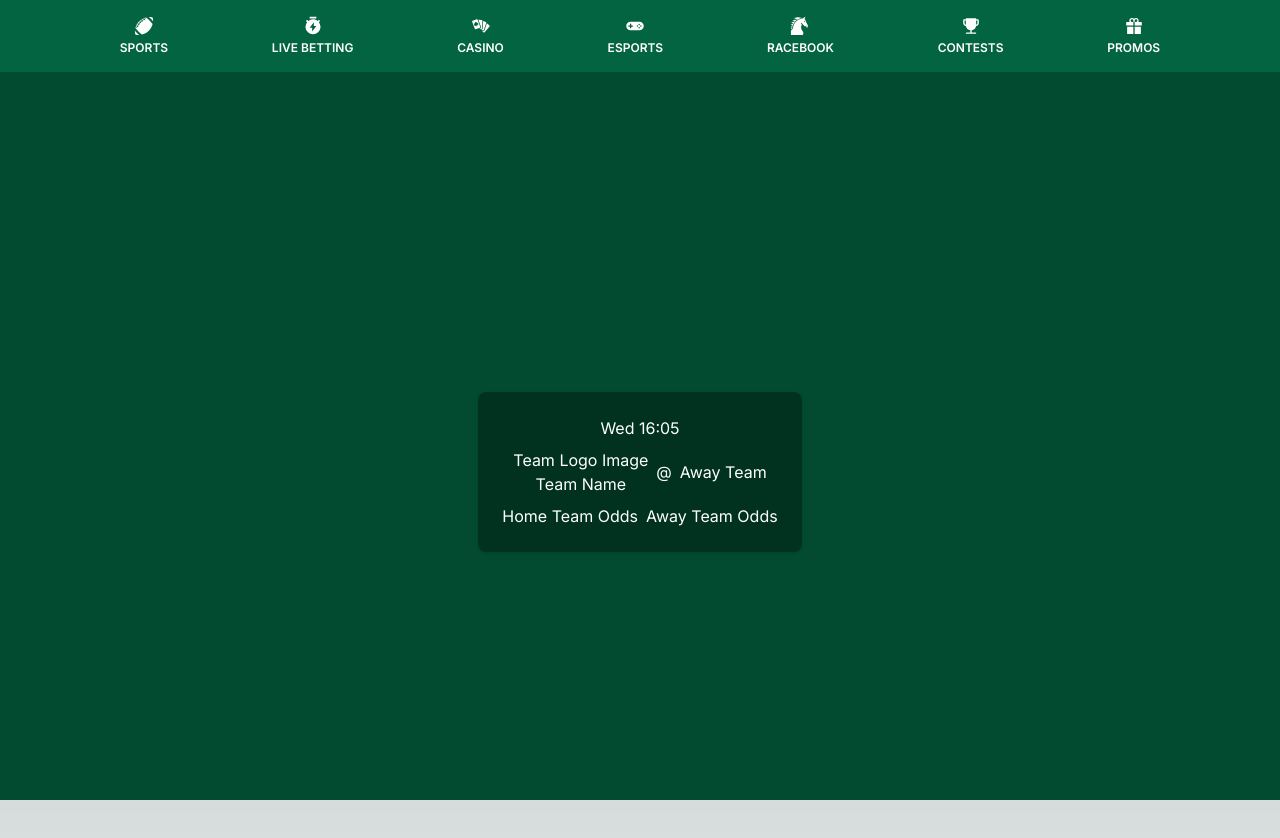
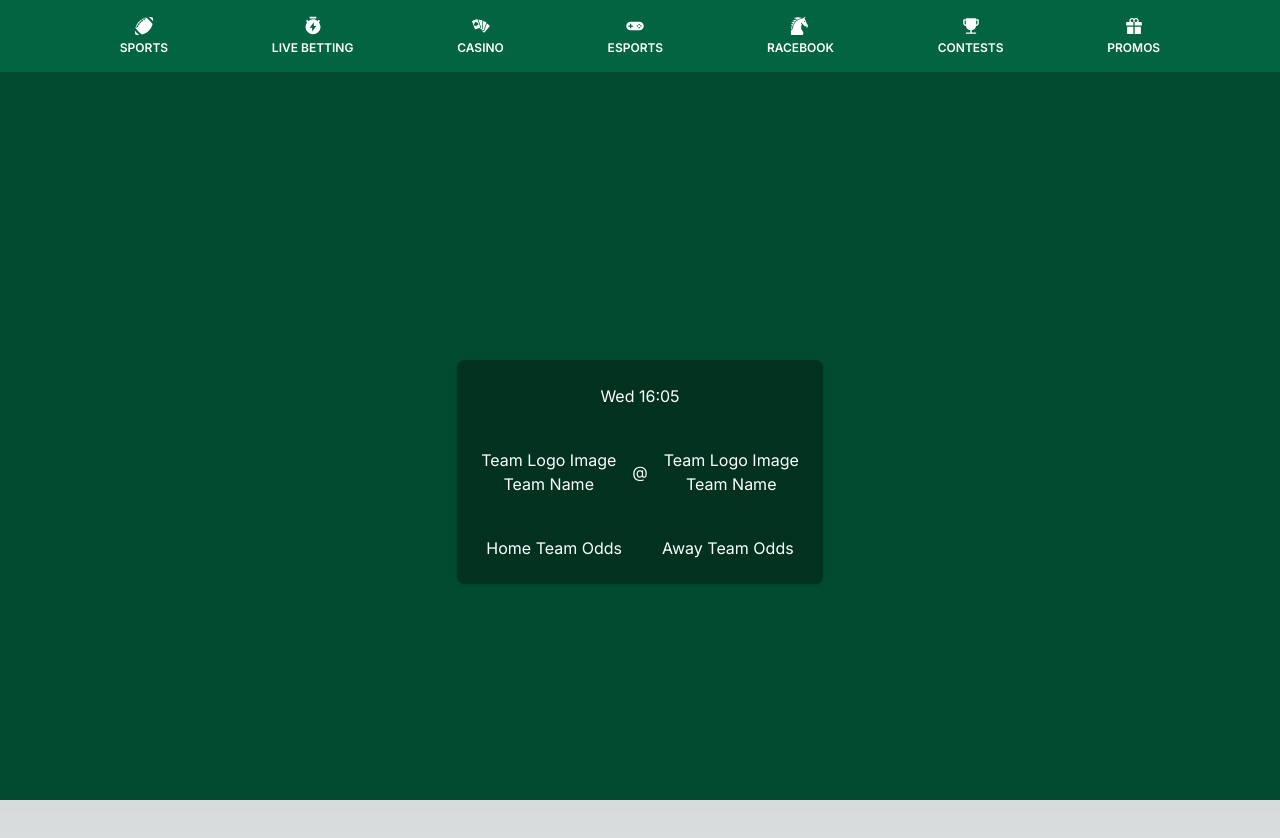
Before and after one commit to briannguy3n/freegroceries, a Next.js app: page / in a window 1280 px wide. Shown: the top 838 px of the page. Built offline with nearby package versions, Linux system fonts and the light colour scheme; no server answers.

Commit message:
Update FeaturedMatchesCard.tsx

```diff
--- a/app/components/FeaturedMatchesScroller/FeaturedMatchesCard.tsx
+++ b/app/components/FeaturedMatchesScroller/FeaturedMatchesCard.tsx
@@ -14,25 +14,25 @@ const FeaturedMatchesCard = () => {
         flex-col
         justify-center
         items-center
-        gap-2
-        "
+        gap-10
+      "
     >
       <p className="text-white">Wed 16:05</p>
       <div
         className="
         flex
         flex-row
-        gap-2
+        gap-4
         items-center
         justify-center
         w-full
-        mx-auto"
+      "
       >
         <FeaturedMatchesCardTeam />
         <p className="text-white">@</p>
-        <p className="text-white">Away Team</p>
+        <FeaturedMatchesCardTeam />
       </div>
-      <div className="flex flex-row gap-2">
+      <div className="flex flex-row gap-10 justify-center">
         <p className="text-white">Home Team Odds</p>
         <p className="text-white">Away Team Odds</p>
       </div>
```
